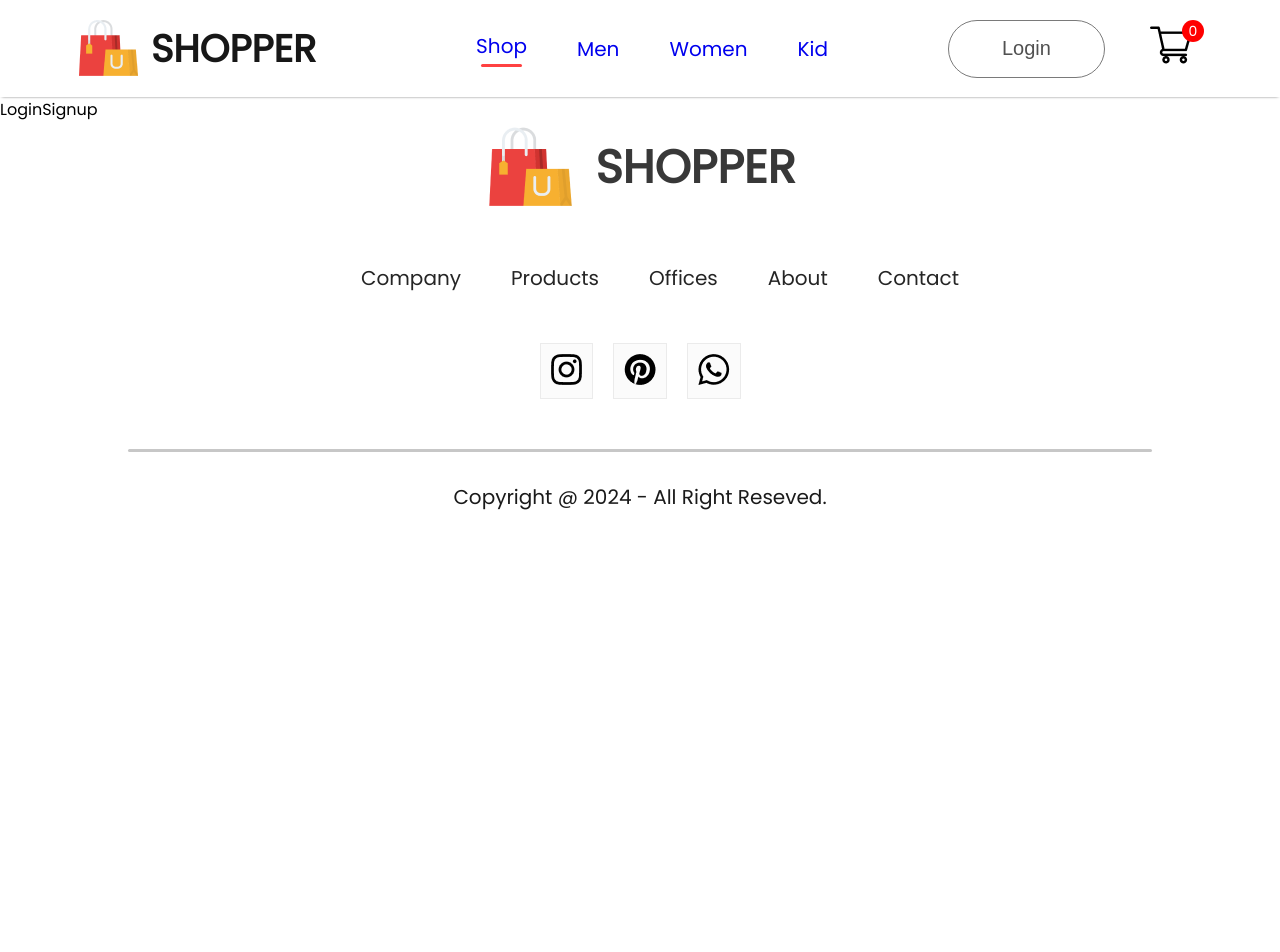
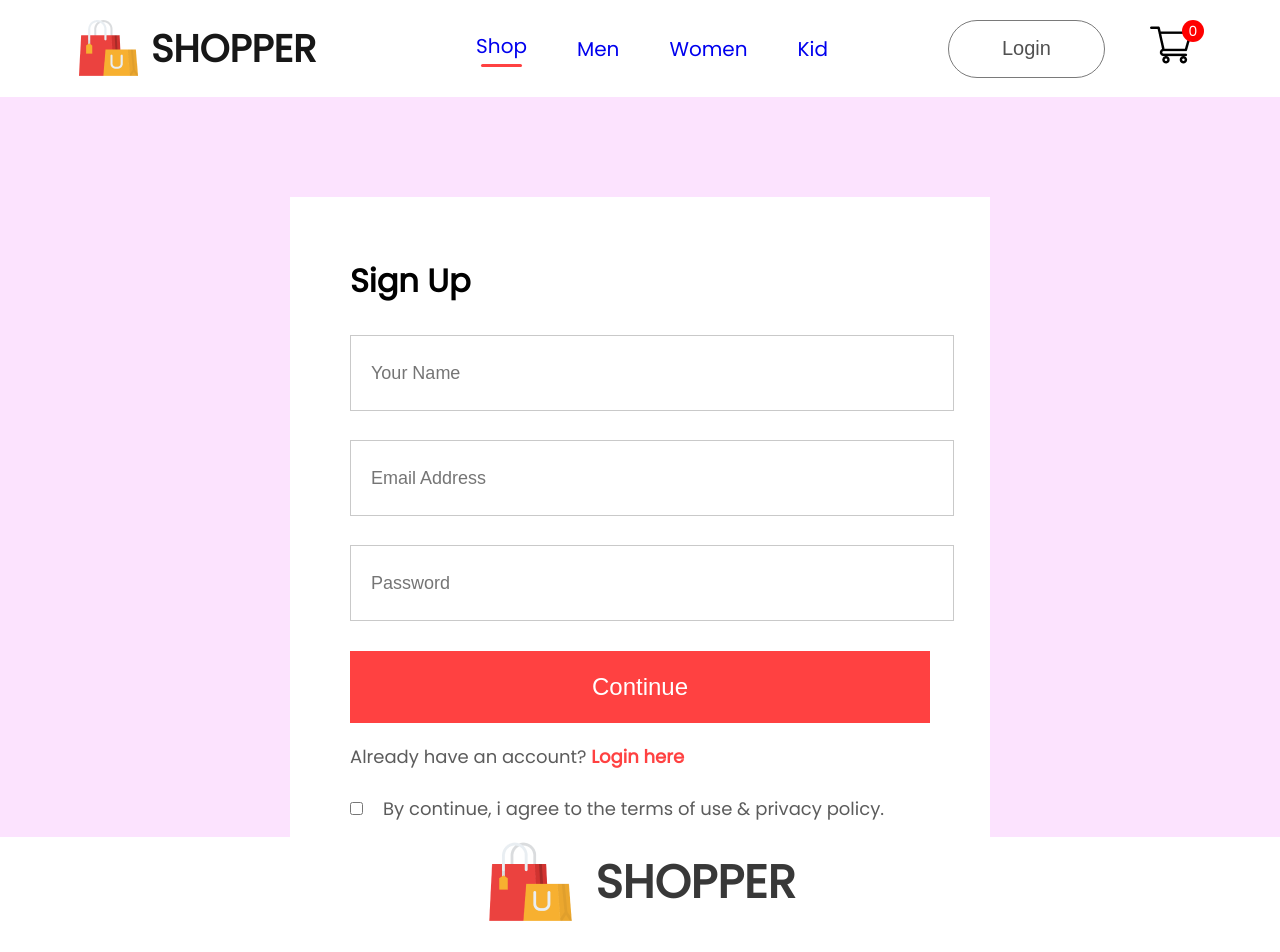
Before and after one commit to NzmAll/shopping-ecommerce, a React (Create React App) app in the folder frontend/: page /login in a window 1280 px wide. Shown: the top 952 px of the page. Before the commit the page ends 800 px from the top, so only its background shows below. Built offline with nearby package versions, Linux system fonts and the light colour scheme.

Commit message:
LoginSignup section added

```diff
--- /dev/null
+++ b/frontend/src/Pages/CSS/LoginSignup.css
@@ -0,0 +1,69 @@
+.loginsignup{
+    width: 100%;
+    height: 80vh;
+    background: #fce3fe;
+    padding-top: 100px;
+}
+
+.loginsignup-container{
+    width: 580px;
+    height: 600px;
+    background: rgb(255, 255, 255);
+    margin: auto;
+    padding: 40px 60px;
+}
+
+.loginsignup-container h1{
+    margin: 20px 0;
+}
+
+.loginsignup-fields{
+    display: flex;
+    flex-direction: column;
+    gap: 29px;
+    margin-top: 30px;
+}
+
+.loginsignup-fields input{
+    height: 72px;
+    width: 100%;
+    padding-left: 20px;
+    border: 1px solid #c9c9c9;
+    outline: none;
+    color: #5c5c5c;
+    font-size: 18px;
+}
+
+.loginsignup-container button{
+    width: 580px;
+    height: 72px;
+    color: white;
+    background: #ff4141;
+    margin-top: 30px;
+    border: none;
+    font-size: 24px;
+    font-weight: 500;
+    cursor: pointer;
+}
+
+.loginsignup-login{
+    margin-top: 20px;
+    color: #5c5c5c;
+    font-size: 18px;
+    font-weight: 500;
+}
+
+.loginsignup span{
+    color: #ff4141;
+    font-weight: 600;
+}
+
+.loginsignup-agree{
+    display: flex;
+    align-items: center;
+    margin-top: 25px;
+    gap: 20px;
+    color: #5c5c5c;
+    font-size: 18px;
+    font-weight: 500;
+}
--- a/frontend/src/Pages/LoginSignup.jsx
+++ b/frontend/src/Pages/LoginSignup.jsx
@@ -1,9 +1,27 @@
-import React from 'react'
+import React from "react";
+import "./CSS/LoginSignup.css";
 
 const LoginSignup = () => {
   return (
-    <div>LoginSignup</div>
-  )
-}
+    <div className="loginsignup">
+      <div className="loginsignup-container">
+        <h1>Sign Up</h1>
+        <div className="loginsignup-fields">
+          <input type="text" placeholder="Your Name" />
+          <input type="email" placeholder="Email Address" />
+          <input type="password" placeholder="Password" />
+        </div>
+        <button>Continue</button>
+        <p className="loginsignup-login">
+          Already have an account? <span>Login here</span>
+        </p>
+        <div className="loginsignup-agree">
+          <input type="checkbox" name="" id="" />
+          <p>By continue, i agree to the terms of use & privacy policy.</p>
+        </div>
+      </div>
+    </div>
+  );
+};
 
-export default LoginSignup
+export default LoginSignup;
```
